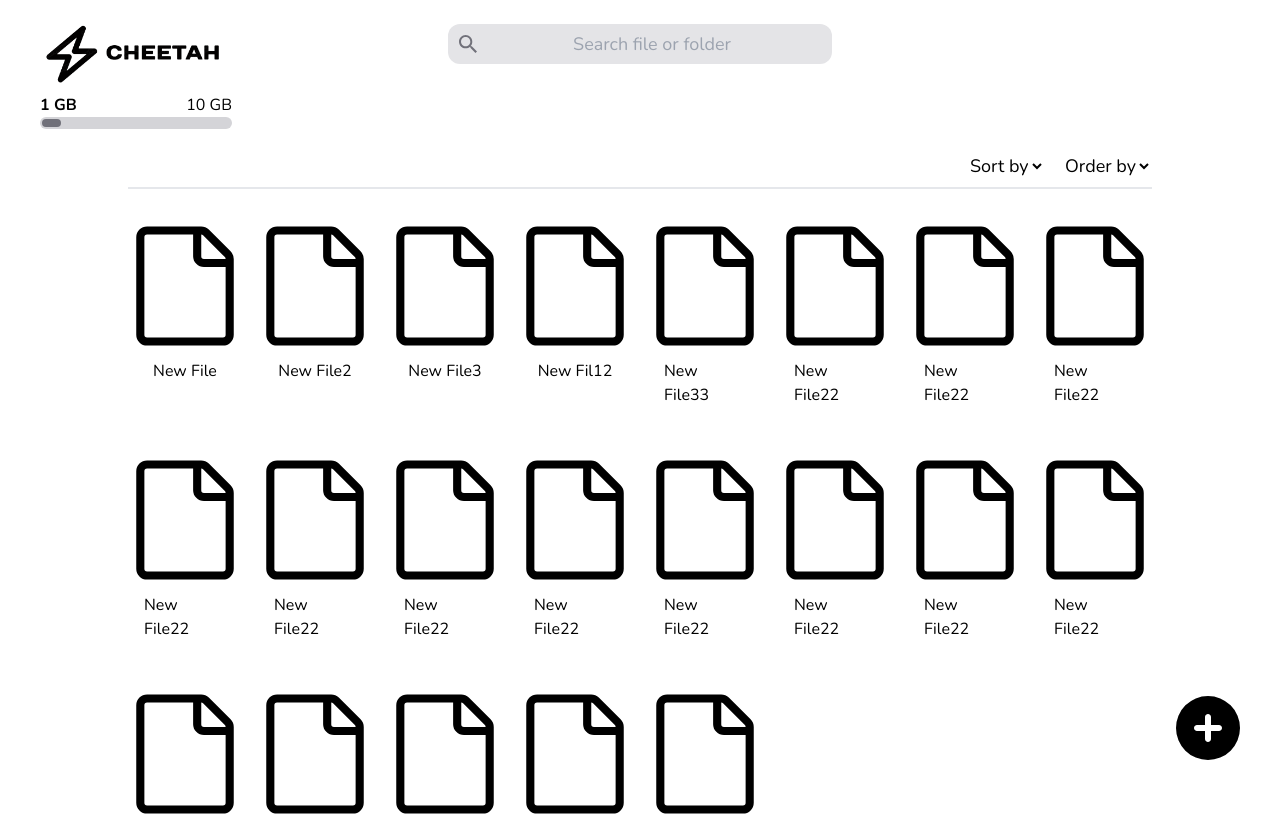
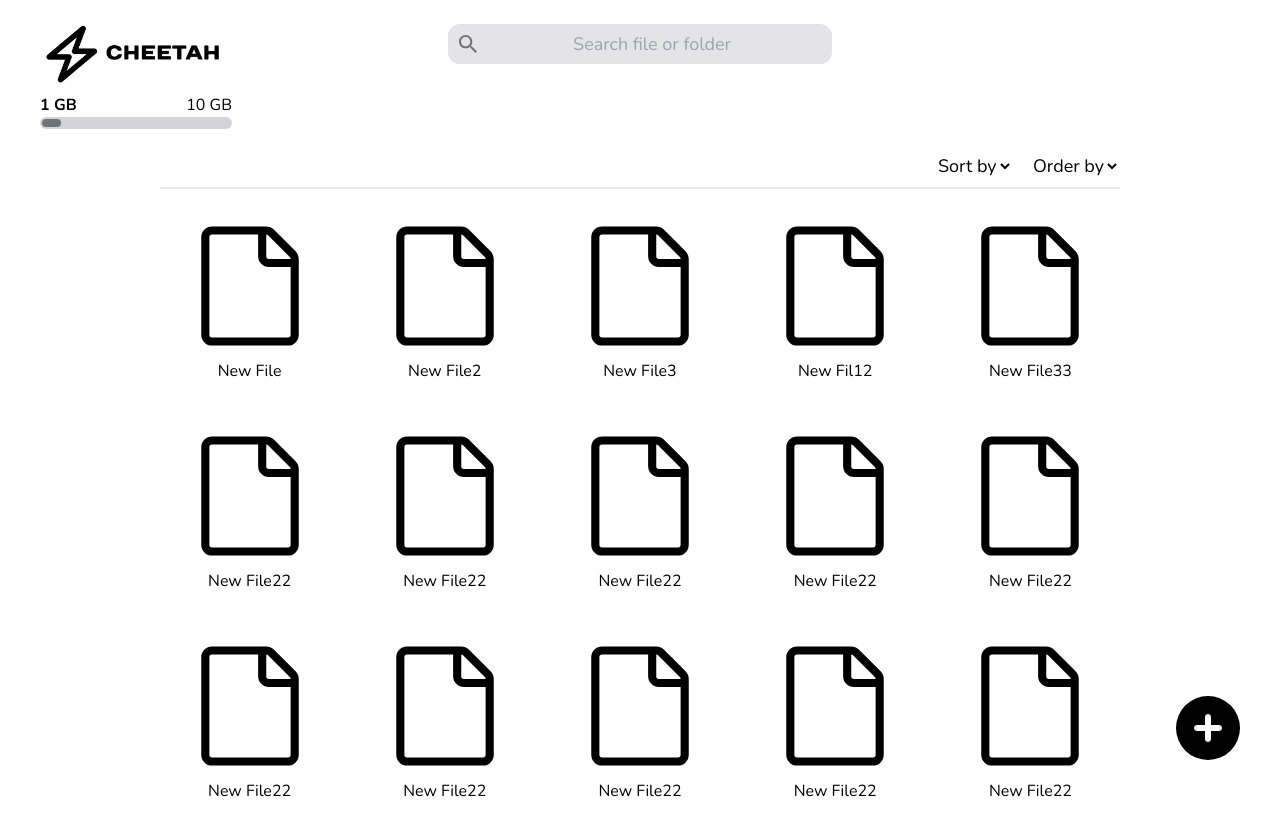
Before and after one commit to cheetah-kmitl/Cheetah-Frontend, a React (Vite) app: page / in a window 1280 px wide. Shown: the top 816 px of the page. Built offline with nearby package versions, Linux system fonts and the light colour scheme.

Commit message:
Adjust width and columns

```diff
--- a/src/pages/DashboardPage.tsx
+++ b/src/pages/DashboardPage.tsx
@@ -60,7 +60,7 @@ export const DashboardPage = () => {
       </header>
 
       <main className="flex flex-col items-center w-full">
-        <div className="flex justify-end gap-4 w-4/5 border-b-2 pb-2">
+        <div className="flex justify-end gap-4 w-3/4 border-b-2 pb-2">
           <Dropdown
             title="Sort by"
             options={sortByOption}
@@ -73,13 +73,13 @@ export const DashboardPage = () => {
           />
         </div>
 
-        <div className="mt-4 w-[80%] h-auto">
+        <div className="mt-4 w-3/4 h-auto">
           { files.length === 0 ?
             <i>
               Looks like you don't have a file, Add some?
             </i>
             :
-            <ul className="grid grid-cols-8 w-full gap-12 p-4">
+            <ul className="grid grid-cols-5 w-full gap-12 p-4">
               { files
                 .filter((file) =>
                   file.name.toLowerCase().includes(searchQuery.toLowerCase())
```
